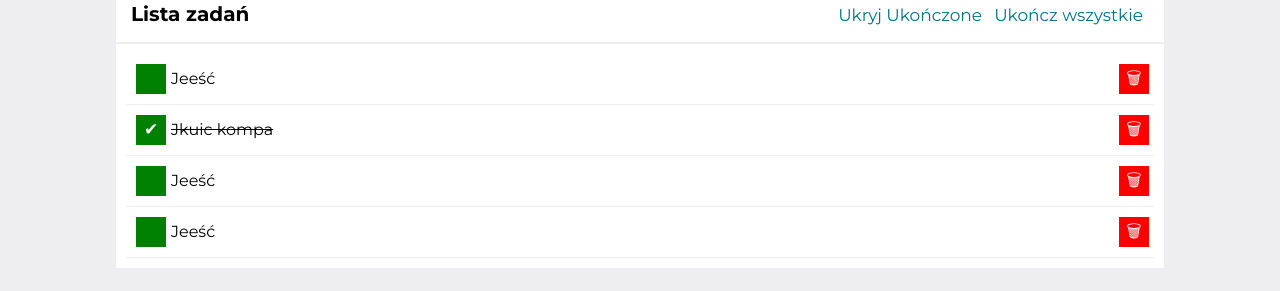
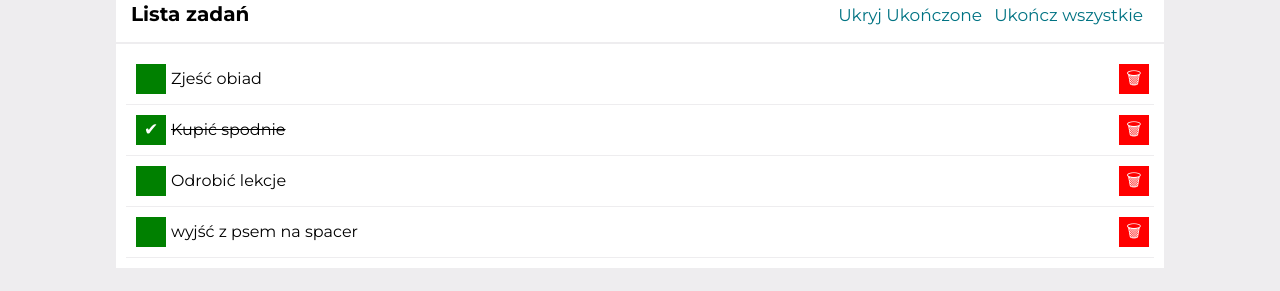
Before and after one commit to Olaf-Tarkowski/todos-list-react, a React (Create React App) app: page / in a window 1280 px wide. Shown: the part 145-436 px from the top of the page. Built offline with nearby package versions, Linux system fonts and the light colour scheme.

Commit message:
changed task content

```diff
--- a/src/App.js
+++ b/src/App.js
@@ -6,10 +6,10 @@ import Header from "./Header";
 import Container from "./Container";
 
 const tasks = [
-  { id: 1, content: "Jeeść", done: false },
-  { id: 2, content: "Jkuic kompa", done: true },
-  { id: 3, content: "Jeeść", done: false },
-  { id: 4, content: "Jeeść" },
+  { id: 1, content: "Zjeść obiad", done: false },
+  { id: 2, content: "Kupić spodnie", done: true },
+  { id: 3, content: "Odrobić lekcje", done: false },
+  { id: 4, content: "wyjść z psem na spacer" },
 ];
 
 const hideDoneTasks = false;
```
